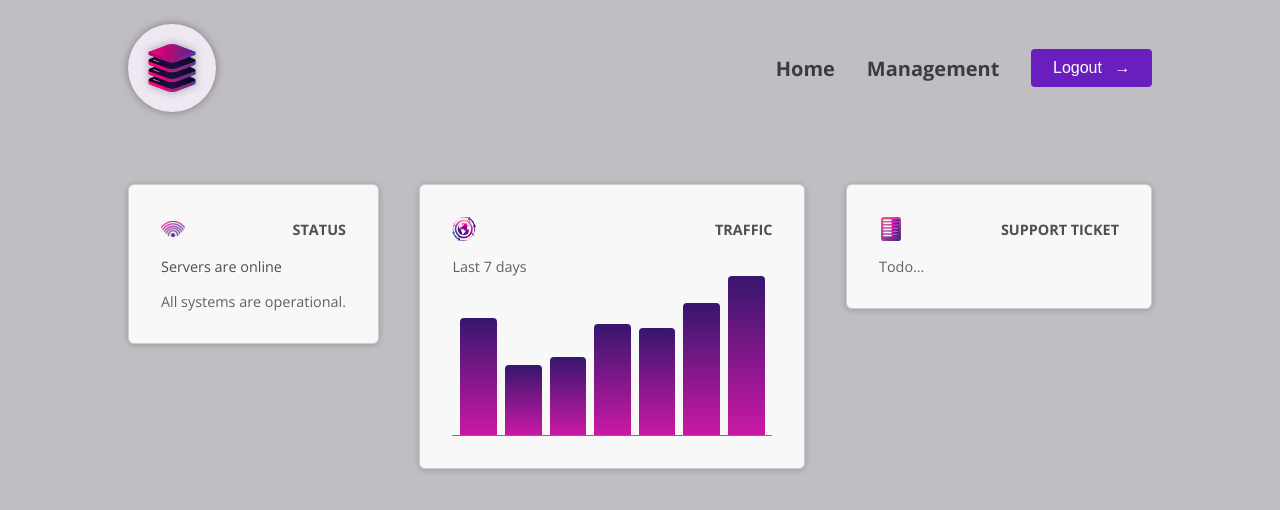
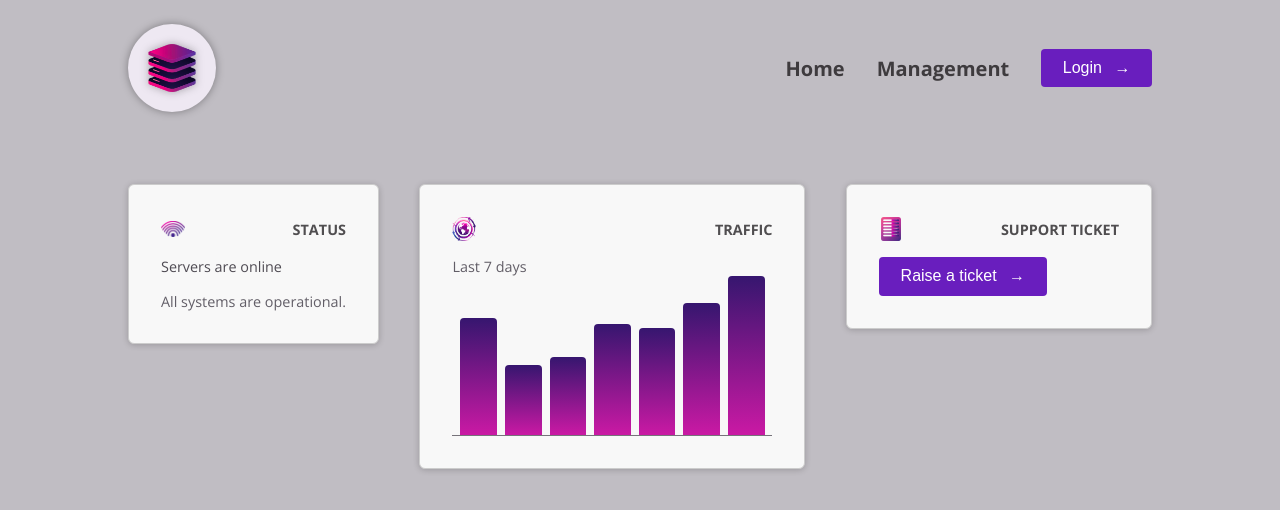
Before and after one commit to hrishi-ongit/PropertyManagement, an Angular app: page / in a window 1280 px wide. Shown: the top 510 px of the page. Built offline with nearby package versions, Linux system fonts and the light colour scheme.

Commit message:
(common prac)Extended build in component btn with by createing new comp and @Input method

```diff
--- /dev/null
+++ b/src/app/dashboard/tickets/new-ticket/new-ticket.component.html
@@ -0,0 +1 @@
+<p>new-ticket works!</p>
--- a/src/app/dashboard/tickets/tickets.component.html
+++ b/src/app/dashboard/tickets/tickets.component.html
@@ -1,3 +1,3 @@
 <div id="status">
-    <p>Todo...</p>
-  </div>
+  <app-button [btnTitle]="'Raise a ticket'"/>
+</div>
--- a/src/app/dashboard/tickets/tickets.component.ts
+++ b/src/app/dashboard/tickets/tickets.component.ts
@@ -1,9 +1,10 @@
 import { Component } from '@angular/core';
+import { ButtonComponent } from "../../shared/button/button.component";
 
 @Component({
   selector: 'app-tickets',
   standalone: true,
-  imports: [],
+  imports: [ButtonComponent],
   templateUrl: './tickets.component.html',
   styleUrl: './tickets.component.css'
 })
--- a/src/app/navbar/navbar.component.html
+++ b/src/app/navbar/navbar.component.html
@@ -7,14 +7,7 @@
         <a href="/">Management</a>
       </li>
       <li>
-        <button>
-          <span>
-            Logout
-          </span>
-          <span class="icon">
-            →
-          </span>
-        </button>
+        <app-button [btnTitle]="'Login'"/>
       </li>
     </ul>
   </nav>
--- a/src/app/navbar/navbar.component.ts
+++ b/src/app/navbar/navbar.component.ts
@@ -1,9 +1,10 @@
 import { Component } from '@angular/core';
+import { ButtonComponent } from "../shared/button/button.component";
 
 @Component({
   selector: 'app-navbar',
   standalone: true,
-  imports: [],
+  imports: [ButtonComponent],
   templateUrl: './navbar.component.html',
   styleUrl: './navbar.component.css'
 })
--- /dev/null
+++ b/src/app/shared/button/button.component.html
@@ -0,0 +1,8 @@
+<button>
+    <span>
+      {{btnTitle}}
+    </span>
+    <span class="icon">
+      →
+    </span>
+  </button>
```
Also changed, not shown: src/app/dashboard/tickets/new-ticket/new-ticket.component.ts (added, +12 -0 lines), src/app/shared/button/button.component.ts (added, +12 -0 lines), src/styles.css (+12 -0 lines), src/app/dashboard/tickets/new-ticket/new-ticket.component.css (added), src/app/shared/button/button.component.css (added).
